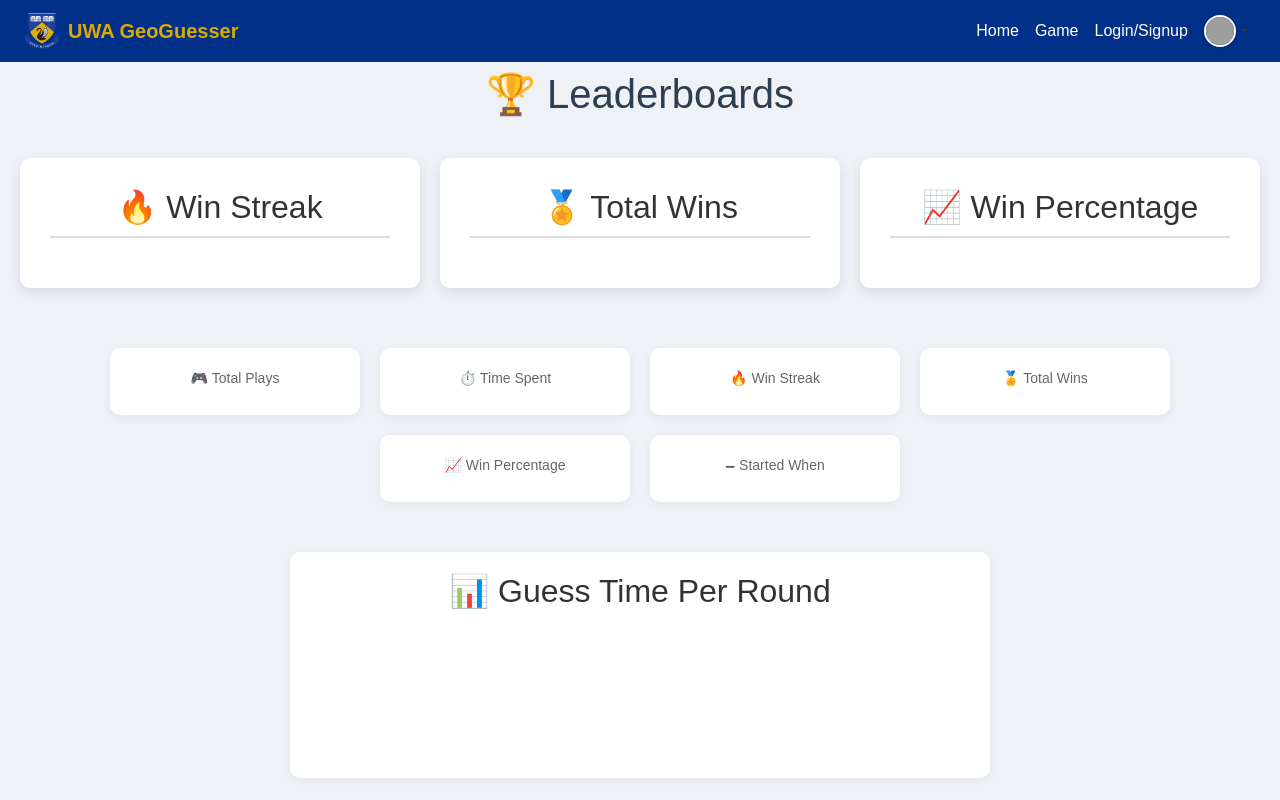
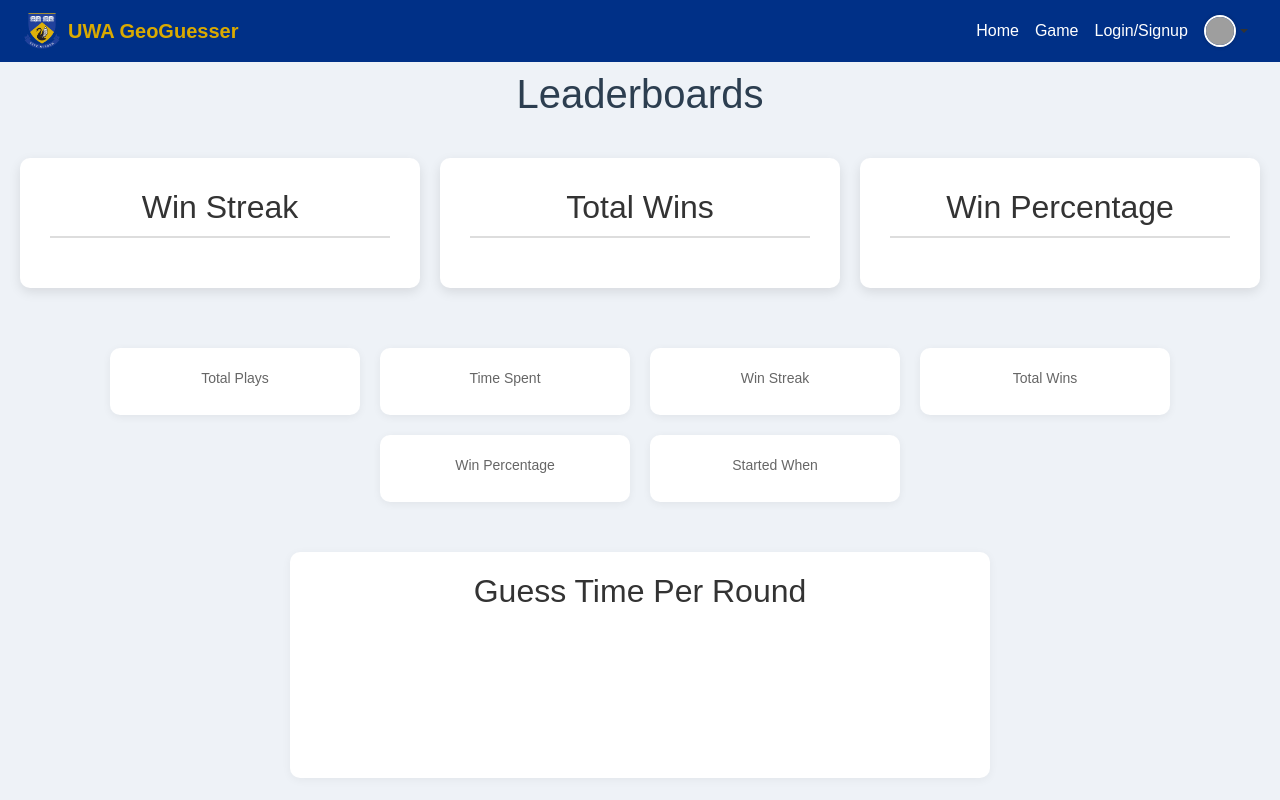
Before and after one commit to Joel-Cornfield/Group_gc_70, a Flask app: template app/templates/analyticpage.html in a window 1280 px wide. Run offline with Flask 3, Linux system fonts and the light colour scheme; the template is opened without the code that fills it, so the values that code supplies are empty; some libraries are stand-ins or nearby versions; grey boxes are pictures that could not be loaded.

Commit message:
Update analyticpage.html
slight changes to text

```diff
--- a/app/templates/analyticpage.html
+++ b/app/templates/analyticpage.html
@@ -78,24 +78,24 @@
         </div>
     </nav>
 
-    <h1>🏆 Leaderboards</h1>
+    <h1>Leaderboards</h1>
     <div class="leaderboard-container">
         <div class="leaderboard">
-            <h2>🔥 Win Streak</h2>
+            <h2>Win Streak</h2>
             {% for entry in win_streak_leaderboard %}
             <div class="entry"><span class="player">{{ entry.player }}</span><span class="value">{{ entry.value }}</span></div>
             {% endfor %}
         </div>
 
         <div class="leaderboard">
-            <h2>🏅 Total Wins</h2>
+            <h2>Total Wins</h2>
             {% for entry in total_wins_leaderboard %}
             <div class="entry"><span class="player">{{ entry.player }}</span><span class="value">{{ entry.value }}</span></div>
             {% endfor %}
         </div>
 
         <div class="leaderboard">
-            <h2>📈 Win Percentage</h2>
+            <h2>Win Percentage</h2>
             {% for entry in win_percentage_leaderboard %}
             <div class="entry"><span class="player">{{ entry.player }}</span><span class="value">{{ entry.value }}</span></div>
             {% endfor %}
@@ -104,36 +104,36 @@
 
     <div class="stat-row">
         <div class="stat-card">
-            <div class="stat-label">🎮 Total Plays</div>
+            <div class="stat-label">Total Plays</div>
             <div class="stat-value">{{ stats.total_plays }}</div>
         </div>
         <div class="stat-card">
-            <div class="stat-label">⏱️ Time Spent</div>
+            <div class="stat-label">Time Spent</div>
             <div class="stat-value">{{ stats.time_spent }}</div>
         </div>
         <div class="stat-card">
-            <div class="stat-label">🔥 Win Streak</div>
+            <div class="stat-label">Win Streak</div>
             <div class="stat-value">{{ stats.win_streak }}</div>
             <div class="stat-rank">{{ stats.win_streak_rank }}</div>
         </div>
         <div class="stat-card">
-            <div class="stat-label">🏅 Total Wins</div>
+            <div class="stat-label">Total Wins</div>
             <div class="stat-value">{{ stats.total_wins }}</div>
             <div class="stat-rank">{{ stats.total_wins_rank }}</div>
         </div>
         <div class="stat-card">
-            <div class="stat-label">📈 Win Percentage</div>
+            <div class="stat-label">Win Percentage</div>
             <div class="stat-value">{{ stats.win_percentage }}</div>
             <div class="stat-rank">{{ stats.win_percentage_rank }}</div>
         </div>
         <div class="stat-card">
-            <div class="stat-label">🗕️ Started When</div>
+            <div class="stat-label">Started When</div>
             <div class="stat-value">{{ stats.start_date }}</div>
         </div>
     </div>
 
     <div class="chart-container">
-        <h2>📊 Guess Time Per Round</h2>
+        <h2>Guess Time Per Round</h2>
         <canvas id="guessTimeChart" height="120"></canvas>
     </div>
 </body>
```
